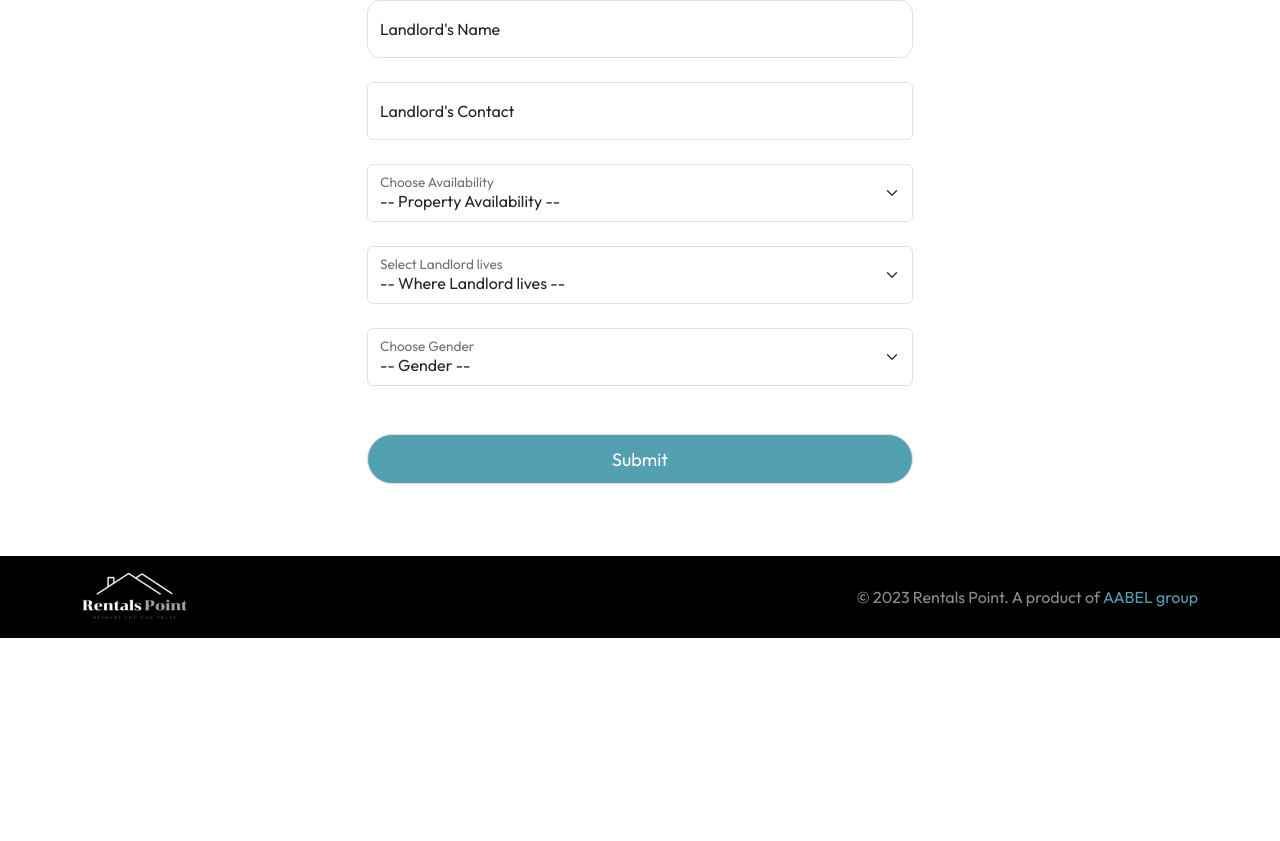
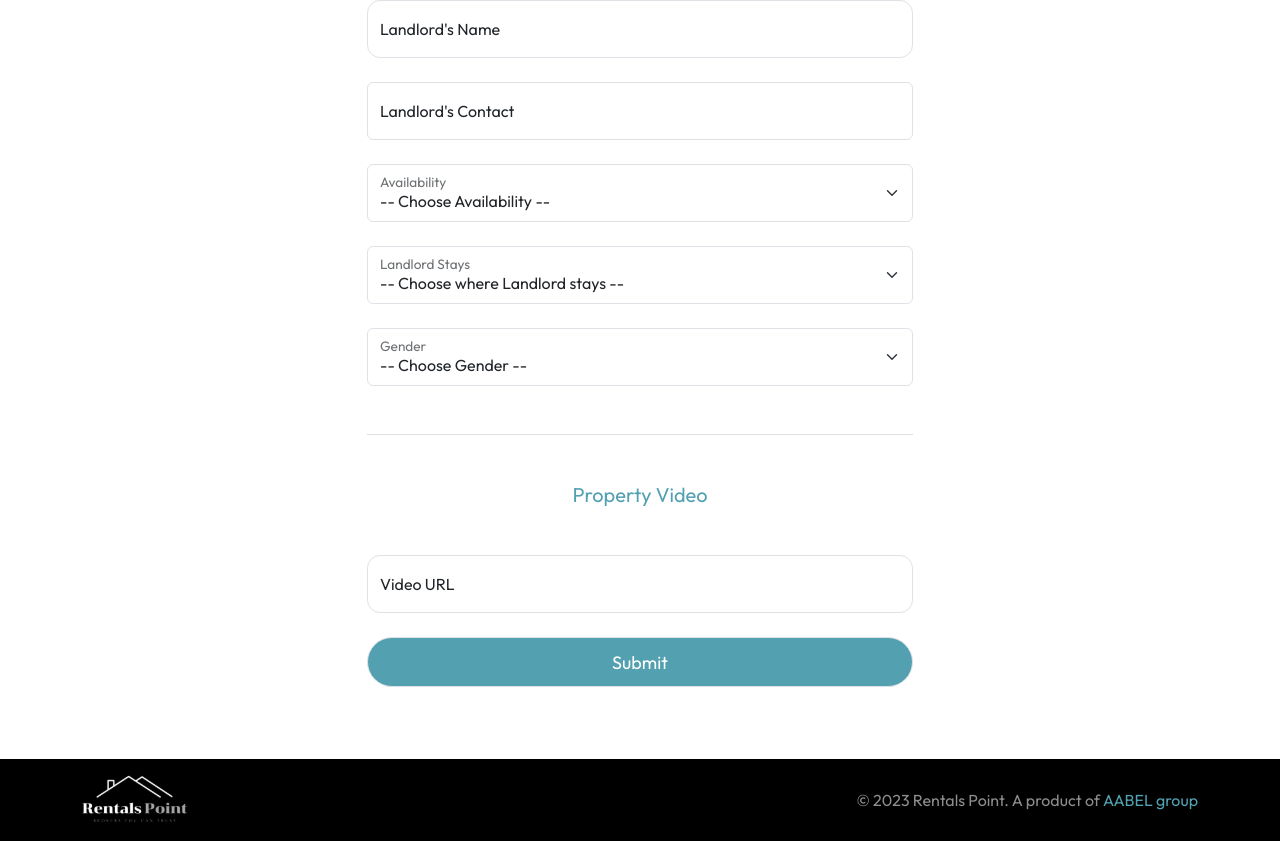
Before and after one commit to Cathella/rentals-point, a React (Vite) app: page /listingform in a window 1280 px wide. Shown: the part 2157-2998 px from the top of the page. Before the commit the page ends 2795 px from the top, so only its background shows below. Built offline with nearby package versions, Linux system fonts and the light colour scheme.

Commit message:
Add form field correctly

```diff
--- a/src/PropertyForm.tsx
+++ b/src/PropertyForm.tsx
@@ -25,6 +25,12 @@ const PropertyForm = () => {
   const [location, setLocation] = useState('');
   const [paymentFreq, setPaymentFreq] = useState('');
   const [propertyType, setPropertyType] = useState('');
+  const [ownerName, setOwnerName] = useState('');
+  const [ownerContact, setOwnerContact] = useState('');
+  const [ownerGender, setOwnerGender] = useState('');
+  const [availability, setAvailability] = useState('');
+  const [lives, setLives] = useState('');
+  const [videoUrl, setVideoUrl] = useState('');
 
   const handleSubmit = async (event: React.FormEvent<HTMLFormElement>) => {
     event.preventDefault();
@@ -49,6 +55,12 @@ const PropertyForm = () => {
       location,
       payment_freq: paymentFreq,
       property_type: propertyType,
+      owner_name: ownerName,
+      owner_contact: ownerContact,
+      owner_gender: ownerGender,
+      availability,
+      lives,
+      video_url: videoUrl,
     };
 
     try {
@@ -75,6 +87,12 @@ const PropertyForm = () => {
       setLocation('');
       setPaymentFreq('');
       setPropertyType('');
+      setOwnerName('');
+      setOwnerContact('');
+      setOwnerGender('');
+      setAvailability('');
+      setLives('');
+      setVideoUrl('');
     } catch (error) {
       console.error(error); // Handle the error, e.g., display an error message
     }
@@ -293,7 +311,8 @@ const PropertyForm = () => {
                     type="text"
                     className='form-control'
                     placeholder=''
-                    value='' />
+                    value={ownerName}
+                    onChange={(e) => setOwnerName(e.target.value)} />
                     <label>Landlord's Name</label>
                 </div>
                 <div className="form-floating mb-4">
@@ -301,38 +320,53 @@ const PropertyForm = () => {
                     type="phone"
                     className='form-control'
                     placeholder=''
-                    value='' />
+                    value={ownerContact}
+                    onChange={(e) => setOwnerContact(e.target.value)} />
                     <label>Landlord's Contact</label>
                 </div>
                 <div className="form-floating mb-4">
                   <select
-                    value=''
+                    value={availability}
+                    onChange={(e) => setAvailability(e.target.value)}
                     className="form-select">
-                    <option value="">-- Property Availability --</option>
+                    <option value="">-- Choose Availability --</option>
                     <option value="Available">Available</option>
                     <option value="Not Available">Not Available</option>
                   </select>
-                  <label>Choose Availability</label>
+                  <label>Availability</label>
                 </div>
                 <div className="form-floating mb-4">
                   <select
-                    value=''
+                    value={lives}
+                    onChange={(e) => setLives(e.target.value)}
                     className="form-select">
-                    <option value="">-- Where Landlord lives --</option>
+                    <option value="">-- Choose where Landlord stays --</option>
                     <option value="On-premises">On Premises</option>
                     <option value="Off-premises">Off Premises</option>
                   </select>
-                  <label>Select Landlord lives</label>
+                  <label>Landlord Stays</label>
                 </div>
                 <div className="form-floating mb-5">
                   <select
-                    value=''
+                    value={ownerGender}
+                    onChange={(e) => setOwnerGender(e.target.value)}
                     className="form-select">
-                    <option value="">-- Gender --</option>
+                    <option value="">-- Choose Gender --</option>
                     <option value="male">Male</option>
                     <option value="female">Female</option>
                   </select>
-                  <label>Choose Gender</label>
+                  <label>Gender</label>
+                </div>
+
+                <h5 className="border-top pt-5 green-txt text-center mb-5">Property Video</h5>
+                <div className="form-floating mb-4">
+                  <input
+                    type="text"
+                    className='form-control'
+                    placeholder=''
+                    value={videoUrl}
+                    onChange={(e) => setVideoUrl(e.target.value)} />
+                    <label>Video URL</label>
                 </div>
 
                 <button id='login-submit' className="my-4 custom-button form-control custom-dark-green text-white" type="submit">Submit</button>
```
